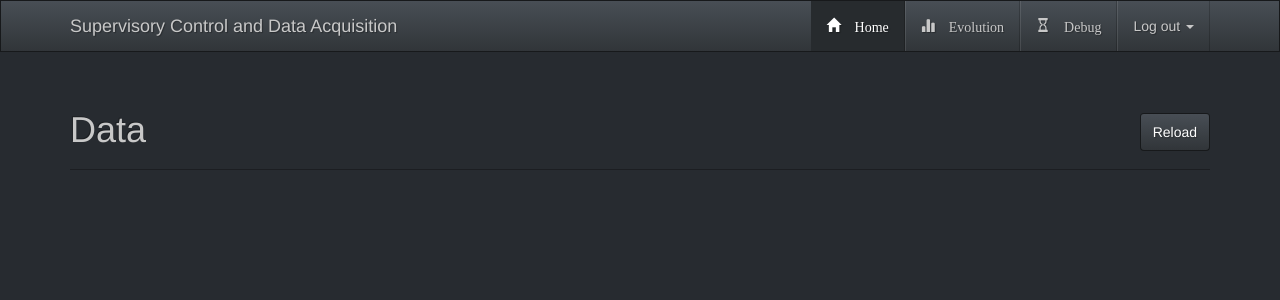
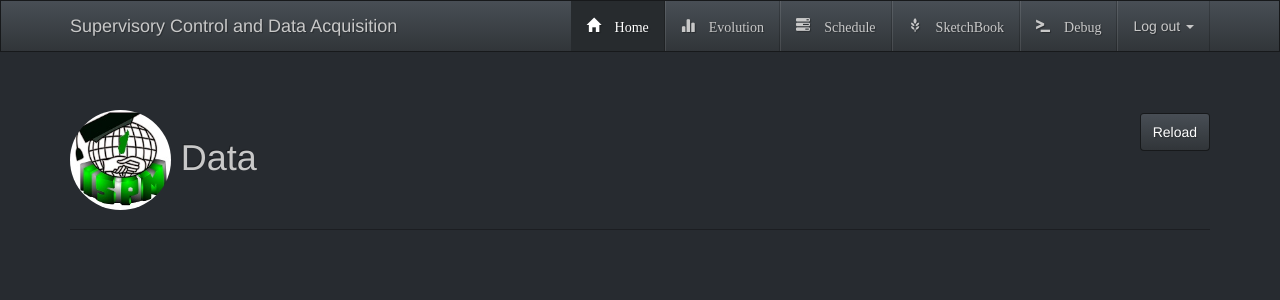
Before and after one commit to samuelRamah/ScadaWebApp, a PHP site: page /public/index.php in a window 1280 px wide. Shown: the top 300 px of the page. Run offline with PHP 8.4, Linux system fonts and the light colour scheme; data that the repository does not hold is empty.

Commit message:
Put Reload button into the default template

```diff
--- a/pages/home.php
+++ b/pages/home.php
@@ -1,7 +1,3 @@
-<div class="page-header">
-    <h1>Data <span class="pull-right"><input class="btn btn-default" type="button" OnClick="javascript:window.location.reload()" value="Reload"></span></h1>
-    <div id="show"></div>
-</div>
 <div class="row" id="nodes">
 <?php
 	// require '../app/panel.php';
--- a/pages/templates/default.php
+++ b/pages/templates/default.php
@@ -7,8 +7,13 @@
 	<link rel ="stylesheet" type="text/css" href="css/style.css" />
 	<link rel="stylesheet" type="text/css" href="css/bootstrap.min.css">
 	<link rel="stylesheet" type="text/css" href="css/slate-bootstrap.min.css">
+
+	<style type="text/css" media="screen">
+
+	</style>
 </head>
-<body>
+<body >
+
 	<header>
 		 <div class="navbar navbar-default navbar-fixed-top">
 	      <div class="container">
@@ -18,6 +23,7 @@
 	            <span class="icon-bar"></span>
 	            <span class="icon-bar"></span>
 	          </button>
+	          <!-- <span > <img src="images/ispm.png" alt="ispm_logo"></span> -->
 	          <a class="navbar-brand" href="#">Supervisory Control and Data Acquisition</a>
 	        </div>
 	        <div class="nav navbar-nav navbar-right navbar-collapse collapse">
@@ -25,8 +31,11 @@
 	            <li class=<?php echo "\"$class[0]\""?>><a href="index.php?p=home" ><i class="glyphicon glyphicon-home">   Home</i></a>
 	            </li>
 	            <li class=<?php echo "\"$class[1]\""?>><a href="index.php?p=evolution"><i class="glyphicon glyphicon-stats">   Evolution</i></a></li>
-	            <li class=<?php echo "\"$class[2]\""?>><a href="index.php?p=debug"><i class="glyphicon glyphicon-hourglass">   Debug</i></a></li>
-	            <li class=<?php echo "\"dropdown $class[3]\"" ?>>
+	            <li class=<?php echo "\"$class[2]\""?>><a href="index.php?p=schedule"><i class="glyphicon glyphicon-tasks">   Schedule</i></a></li>
+	            <li class=<?php echo "\"$class[3]\""?>><a href="index.php?p=sketchbook"><i class="glyphicon glyphicon-grain">   SketchBook</i></a></li>
+	            <li class=<?php echo "\"$class[4]\""?>><a href="index.php?p=debug"><i class="glyphicon glyphicon-console">   Debug</i></a></li>
+	            <!-- <li class=<?php echo "\"$class[4]\""?>><a href="index.php?p=debug"><i class="glyphicon glyphicon-hourglass">   Debug</i></a></li> -->
+	            <li class=<?php echo "\"dropdown $class[5]\"" ?>>
 	              <a href="#" class="dropdown-toggle" data-toggle="dropdown">Log out <b class="caret"></b></a>
 	              <ul class="dropdown-menu">
 	                <li><a href="#">Log out</a></li>
@@ -42,6 +51,10 @@
 	<section>
 
 		<div class="container" id="bodyHome">
+			<div class="page-header">
+			    <h1> <img class="profile-img img-circle" src="images/ispm.png" alt="logo_ispm" height="100px" /> Data <span class="pull-right"><input class="btn btn-default" type="button" OnClick="javascript:window.location.reload()" value="Reload"></span></h1>
+			    <div id="show"></div>
+			</div>
 
 			<?= $content; ?>
 
@@ -50,7 +63,7 @@
 	</section>
 
 
-	<footer>
+	<footer class="footer">
 
 	</footer>
 </body>
```
